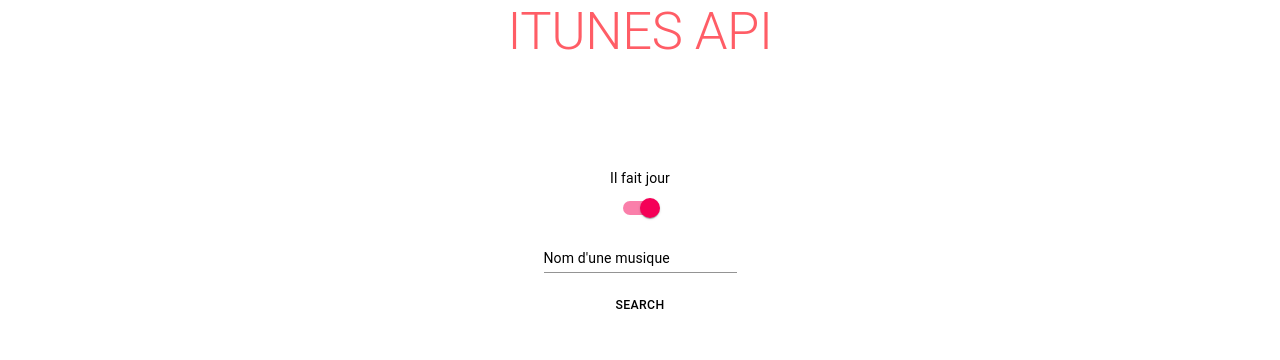
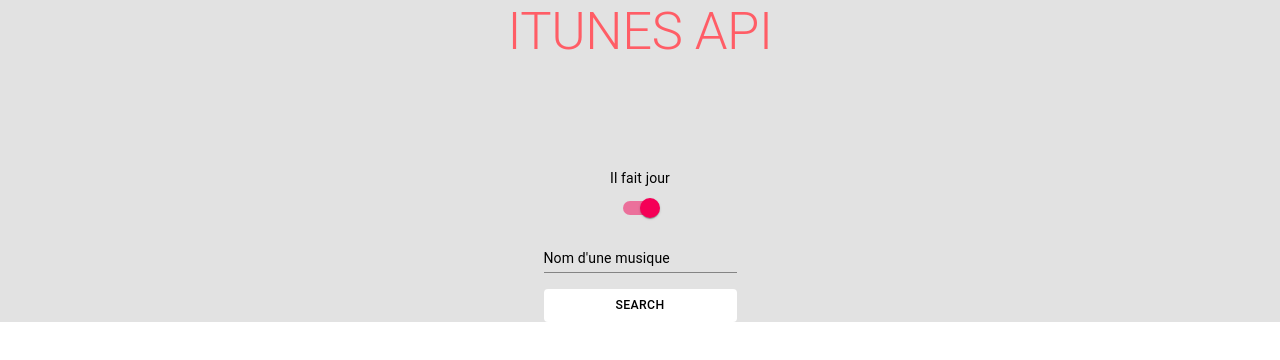
Before and after one commit to BenoitMtr/iTunesReact, a React (Create React App) app: page / in a window 1280 px wide. Shown: the top 360 px of the page. Built offline with nearby package versions, Linux system fonts and the light colour scheme.

Commit message:
Night mode update

```diff
--- a/src/App.js
+++ b/src/App.js
@@ -1,12 +1,25 @@
-import logo from './logo.svg';
-import './App.css';
-import React from "react";
-import Itunes from "./components/iTunes";
+import logo from './logo.svg'
+import './App.css'
+import React, { useContext } from 'react'
+import Itunes from './components/iTunes'
+import { darkTheme } from './components/theme.css'
+import classNames from 'classnames'
+import * as css from './components/theme.css'
+import { ThemeContext } from './themeContext'
 
 function App() {
-return(<div className="App">
-    <Itunes/>
-</div>);
+    const { theme } = useContext(ThemeContext)
+    return (
+        <div
+            className="App"
+            className={classNames([], {
+                [css.lightThemeBackground]: theme === 'light',
+                [css.darkThemeBackground]: theme === 'dark',
+            })}
+        >
+            <Itunes />
+        </div>
+    )
 }
 
-export default App;
+export default App
--- a/src/components/iTunes.js
+++ b/src/components/iTunes.js
@@ -13,12 +13,11 @@
 import ReactDOM from 'react-dom'
 import withStyles from '@material-ui/core/styles/withStyles'
 import { TextFormat } from '@material-ui/icons'
-import {render} from "@testing-library/react";
+import { render } from '@testing-library/react'
 
 const API = 'https://itunes.apple.com/search'
 
 const historique = {}
-
 
 const Itunes = () => {
     const { theme, lumiere, color, toggleTheme } = useContext(ThemeContext)
@@ -45,7 +44,7 @@
      * @param {object} event
      */
     const handleClickSong = (e) => {
-        const audioTag = document.querySelector(".player");
+        const audioTag = document.querySelector('.player')
 
         audioTag.setAttribute('src', e.target.getAttribute('data-preview'))
         audioTag.play()
@@ -60,9 +59,8 @@
         console.log('valeur: ' + searchValue)
         if (!searchValue) return
         document.querySelector('.results').innerHTML =
-            '' +
-            '<p> chargement </p>';
-           // '<FontAwesomeIcon icon={faSpinner} spin/>'
+            '' + '<p> chargement </p>'
+        // '<FontAwesomeIcon icon={faSpinner} spin/>'
 
         // searchValue = searchValue.replace(' ', '+')
 
@@ -71,18 +69,22 @@
             document.querySelector('.no-result').style.display = 'none'
             const songs = response.results.filter((r) => r.kind === 'song')
             console.log('songs: ' + songs.toString())
-            let t=results.resultList ? results.resultList:[];
+            let t = results.resultList ? results.resultList : []
             songs.forEach((s) => {
                 console.log(s)
 
-                t.push(s);
+                t.push(s)
 
                 // resultList.push(createSongLI(s))
             })
             document.querySelector('.results').innerHTML = ''
-            setResults({resultList: t})
-            const ul = React.createElement('ul', null, results.resultList)
-
+            setResults({ resultList: t })
+            const ul = React.createElement(
+                'ul',
+                { style: { color: 'red', backgroundColor: 'blue' } },
+                null,
+                results.resultList
+            )
 
             // document.querySelector('.results').appendChild(ul)
         } else {
@@ -194,9 +196,21 @@
 
             <div className="results" id="results">
                 {(results.resultList || []).map((result, index) => {
-                    return <li key={index} id={result.trackId} data-preview={result.previewUrl} onClick={handleClickSong}>
-                        <h1>{result.artistName}</h1>
-                        <span>{result.trackName}</span></li>
+                    return (
+                        <li
+                            className={classNames([css.lightTitleStyle], {
+                                [css.lightTitleStyle]: theme === 'light',
+                                [css.darkTitleStyle]: theme === 'dark',
+                            })}
+                            key={index}
+                            id={result.trackId}
+                            data-preview={result.previewUrl}
+                            onClick={handleClickSong}
+                        >
+                            <h1>{result.artistName}</h1>
+                            <span>{result.trackName}</span>
+                        </li>
+                    )
                 })}
             </div>
 
--- a/src/components/theme.css.js
+++ b/src/components/theme.css.js
@@ -11,13 +11,17 @@
 `
 
 export const lightThemeBackground = css`
-    background: #e2e2e2 !important;
+    background-color: #e2e2e2 !important;
     color: black !important;
+    justify-content: center;
+    text-align: center;
 `
 
 export const darkThemeBackground = css`
-    background: #363537 !important;
+    background-color: #363537 !important;
     color: black !important;
+    justify-content: center;
+    text-align: center;
 `
 
 export const lightTheme = css`
```
